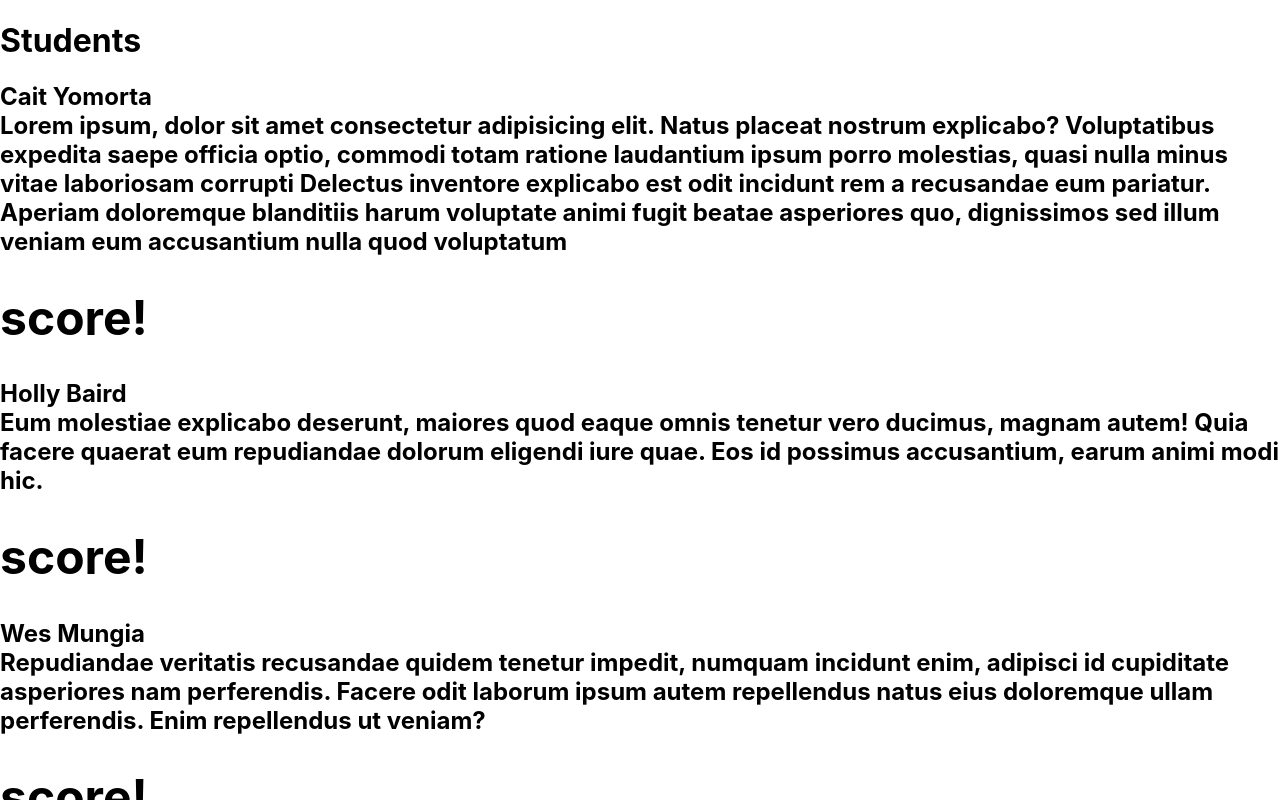
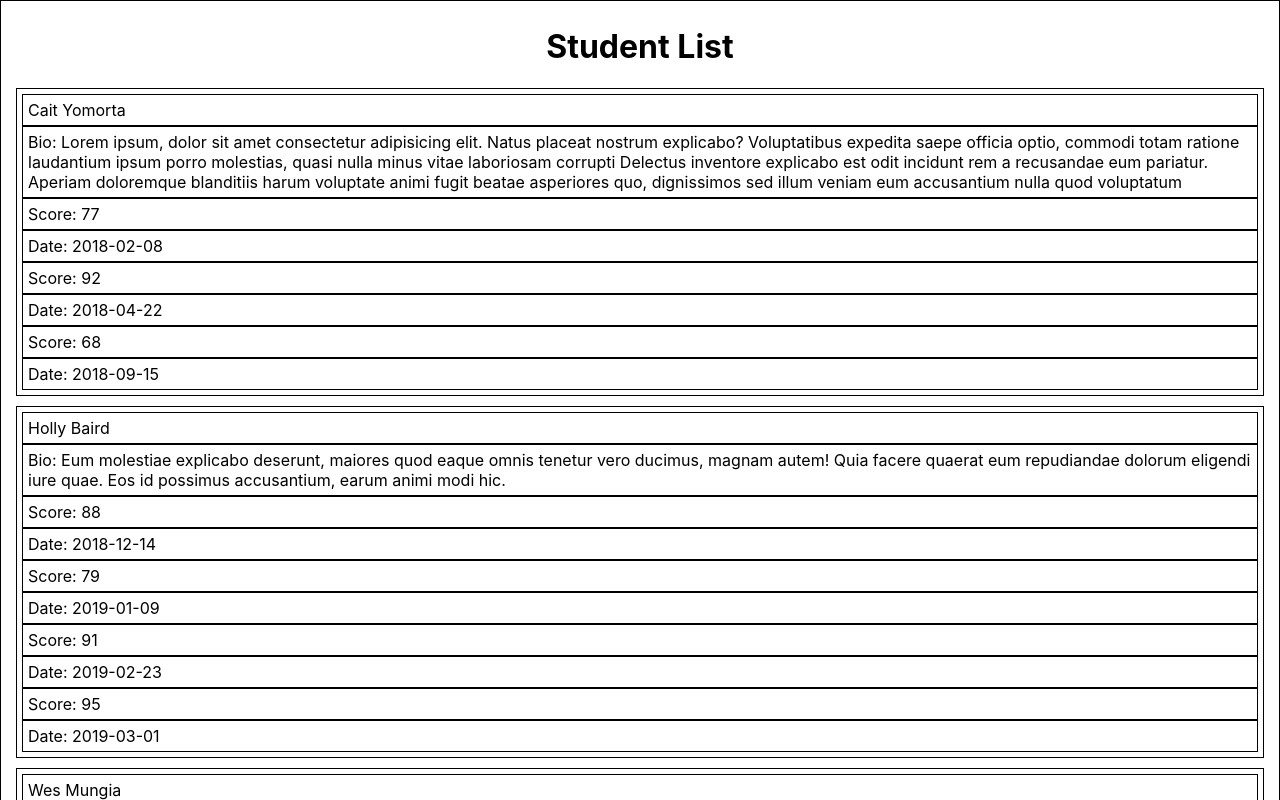
Before and after one commit to jessykim/react-students-lab, a React (Create React App) app: page / in a window 1280 px wide. Shown: the top 800 px of the page. Built offline with nearby package versions, Linux system fonts and the light colour scheme.

Commit message:
fix error message on duplicate keys

```diff
--- a/src/App.css
+++ b/src/App.css
@@ -1,38 +1,12 @@
-.App {
+div {
+  border: 1px solid black;
+  padding: 5px;
+}
+
+h1 {
   text-align: center;
 }
 
-.App-logo {
-  height: 40vmin;
-  pointer-events: none;
+.student-container {
+  margin: 10px;
 }
-
-@media (prefers-reduced-motion: no-preference) {
-  .App-logo {
-    animation: App-logo-spin infinite 20s linear;
-  }
-}
-
-.App-header {
-  background-color: #282c34;
-  min-height: 100vh;
-  display: flex;
-  flex-direction: column;
-  align-items: center;
-  justify-content: center;
-  font-size: calc(10px + 2vmin);
-  color: white;
-}
-
-.App-link {
-  color: #61dafb;
-}
-
-@keyframes App-logo-spin {
-  from {
-    transform: rotate(0deg);
-  }
-  to {
-    transform: rotate(360deg);
-  }
-}
--- a/src/App.js
+++ b/src/App.js
@@ -64,14 +64,12 @@ function App() {
   ]
 
   return (
-    <div>
-      <h1>Students</h1>
+    <>
+      <h1>Student List</h1>
       {students.map(student =>
-        <h2>
-          <Student key={student.name} student={student} />
-        </h2>
+        <Student key={student.name} student={student} />
       )}
-    </div>
+    </>
   );
 }
 
--- a/src/Score.jsx
+++ b/src/Score.jsx
@@ -1,6 +1,9 @@
 const Score = (props) => {
   return (
-    <h1>score!</h1>
+    <>
+      <div>Score: {props.score.score}</div>
+      <div>Date: {props.score.date}</div>
+    </>
   );
 }
 
--- a/src/Student.jsx
+++ b/src/Student.jsx
@@ -2,11 +2,13 @@ import Score from "./Score";
 
 const Student = (props) => {
   return (
-    <>
+    <div className="student-container">
       <div>{props.student.name}</div>
-      <div>{props.student.bio}</div>
-      <Score />
-    </>
+      <div>Bio: {props.student.bio}</div>
+      {props.student.scores.map((score, index) =>
+        <Score key={`score-${index}`} score={score} />
+      )}
+    </ div>
   );
 }
 
```
